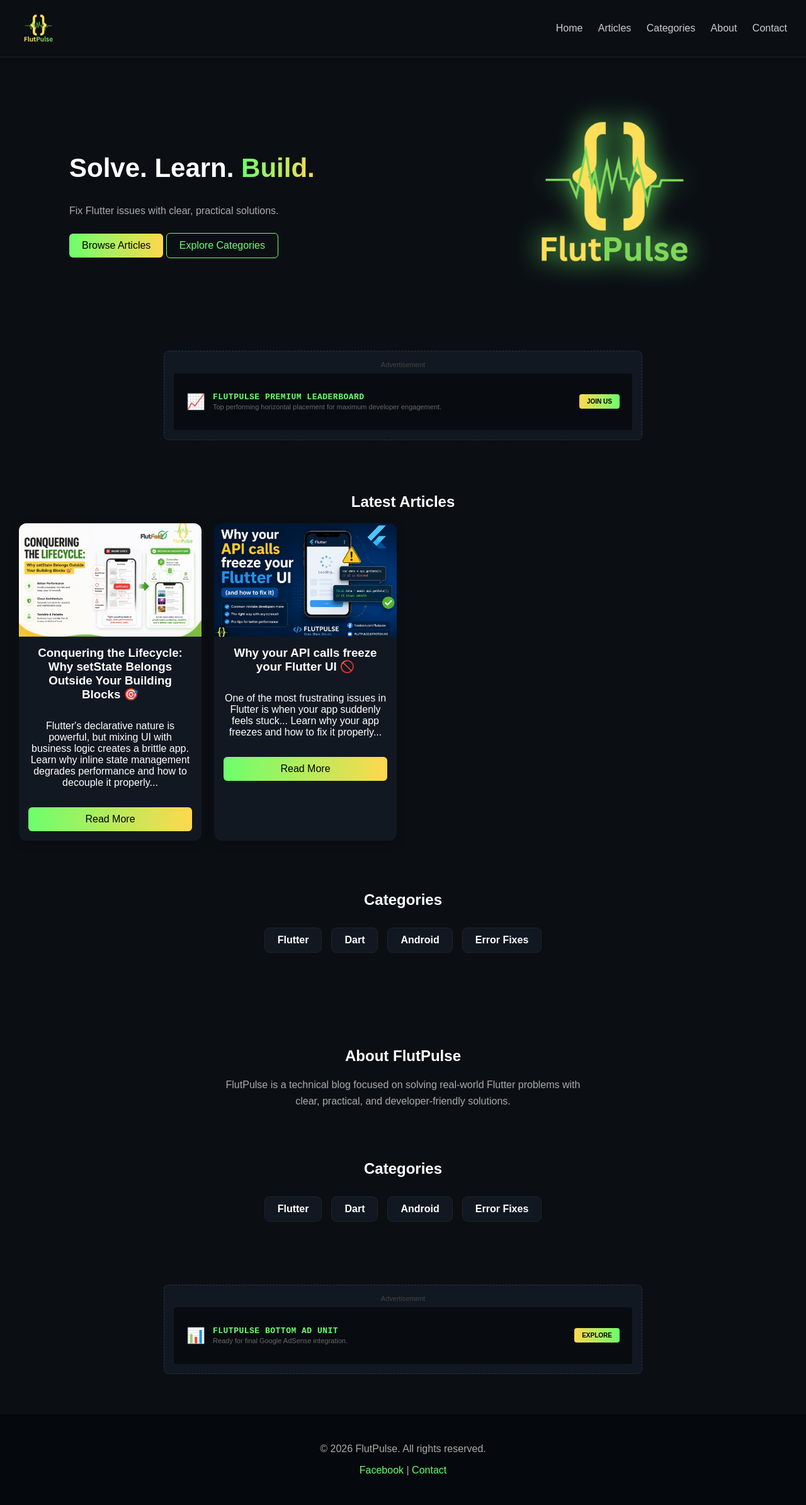
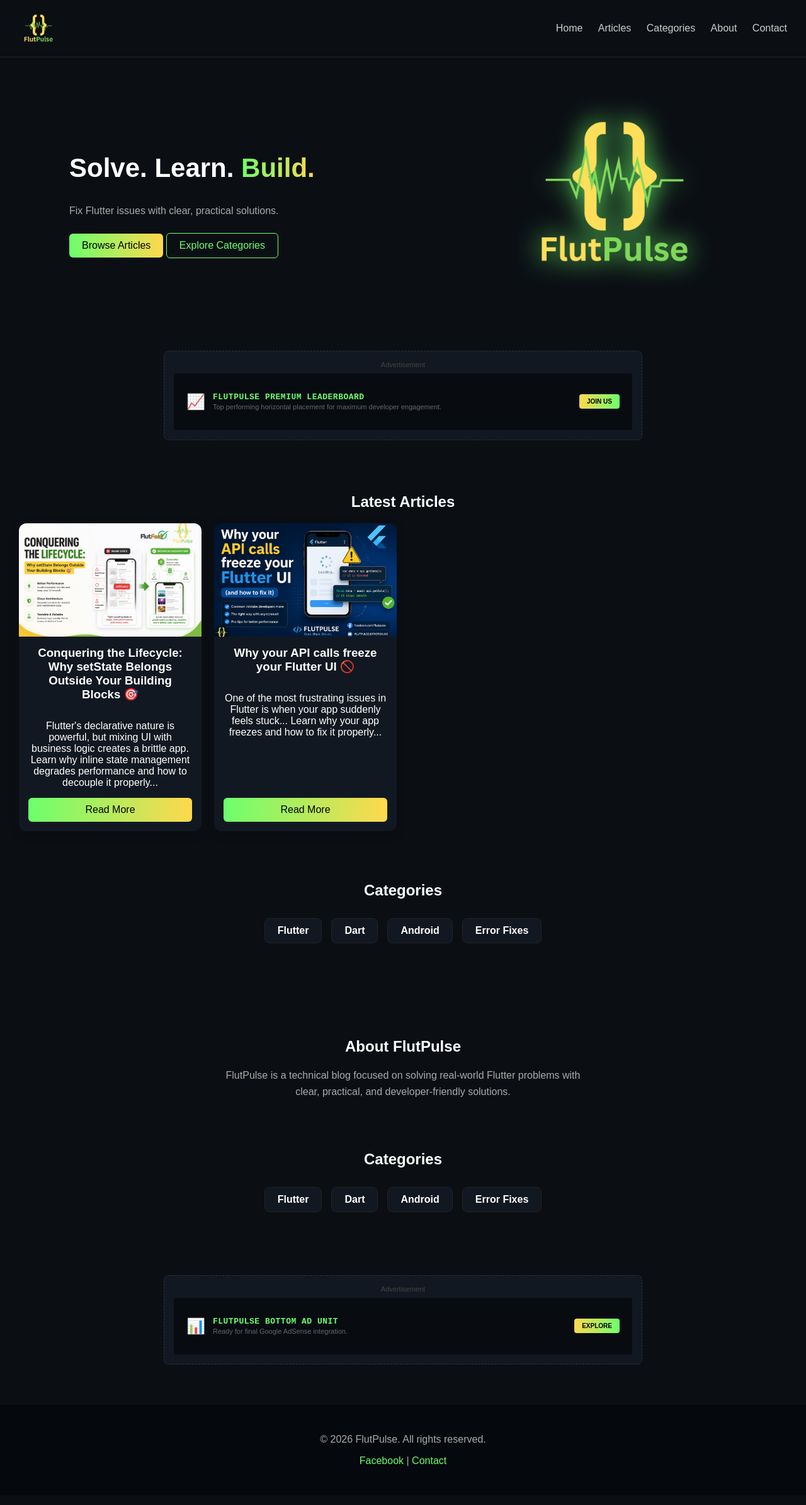
Before and after one commit to ahmloutfy/flutpulse, a Jekyll site: the page built from index.html, in a window 1280 px wide. Shown: the whole page at 63% size. Built offline with Jekyll 4.4.1, drawn with Linux system fonts in a browser that asks for light colours.

Commit message:
Improve flexbox alignment for card buttons
Added targeted CSS fixes for flexbox alignment of buttons within card components, ensuring proper vertical alignment and spacing.

```diff
--- a/_layouts/default.html
+++ b/_layouts/default.html
@@ -62,10 +62,13 @@
     .hero p { color: #aaa; }
 
     .container { padding: 30px; }
+
+    /* 🎯 TARGETED FIX: Perfect Flexbox Alignment for Buttons Without Changing HTML */
     .grid {
       display: grid;
       grid-template-columns: repeat(auto-fill, minmax(280px, 1fr));
       gap: 20px;
+      align-items: stretch; /* Forces all cards in the same row to match height */
     }
     .card {
       background: #121821;
@@ -74,18 +77,26 @@
       transition: 0.3s;
       box-shadow: 0 4px 15px rgba(0,0,0,0.2);
       display: flex;
-      flex-direction: column;
+      flex-direction: column; /* Allows internal vertical alignment controls */
     }
     .card:hover { transform: translateY(-6px); }
     .card-img { width: 100%; height: 180px; object-fit: cover; display: block; }
-    .card h3, .card p, .card .btn { margin: 15px; }
+
+    /* Target only the typography elements inside card to stay together */
+    .card h3, .card p { margin: 15px; }
+
+    /* Anchors the button perfectly to the very bottom boundary of the card container */
+    .card .btn {
+      margin: 15px;
+      margin-top: auto; /* Pushes button dynamically down if excerpt is short */
+    }
 
     .btn { padding: 10px 20px; margin-top: 10px; display: inline-block; border-radius: 6px; text-decoration: none; }
     .btn-primary { background: linear-gradient(90deg, #6cff6c, #ffd84d); color: #000; }
     .btn-secondary { border: 1px solid #6cff6c; color: #6cff6c; }
 
     /* ==================================================== */
-    /* 2. Category Buttons Central Styles                   */
+    /* 2. Category Buttons Central Styles                    */
     /* ==================================================== */
     .categories-container, [class*="categories"] {
       display: flex !important;
```
